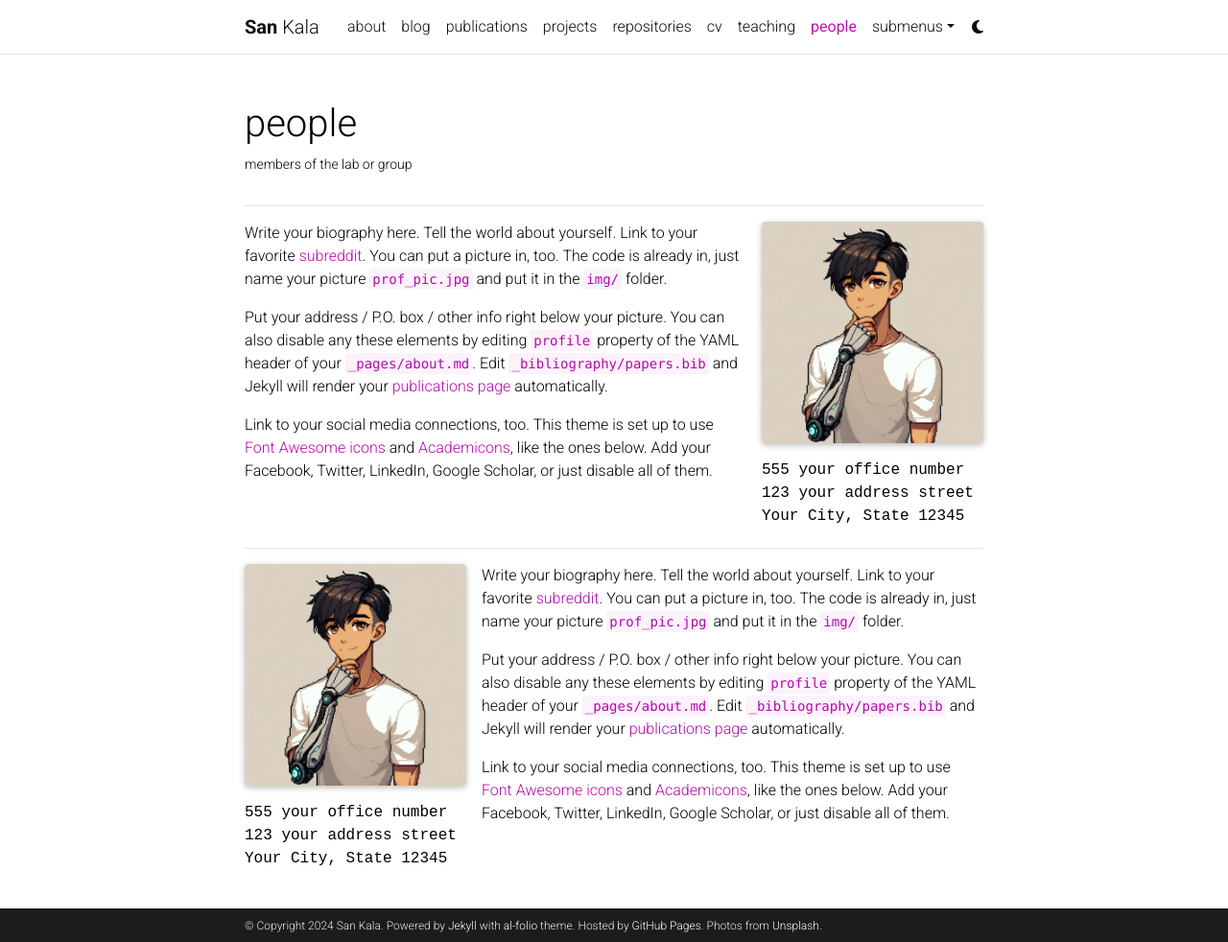
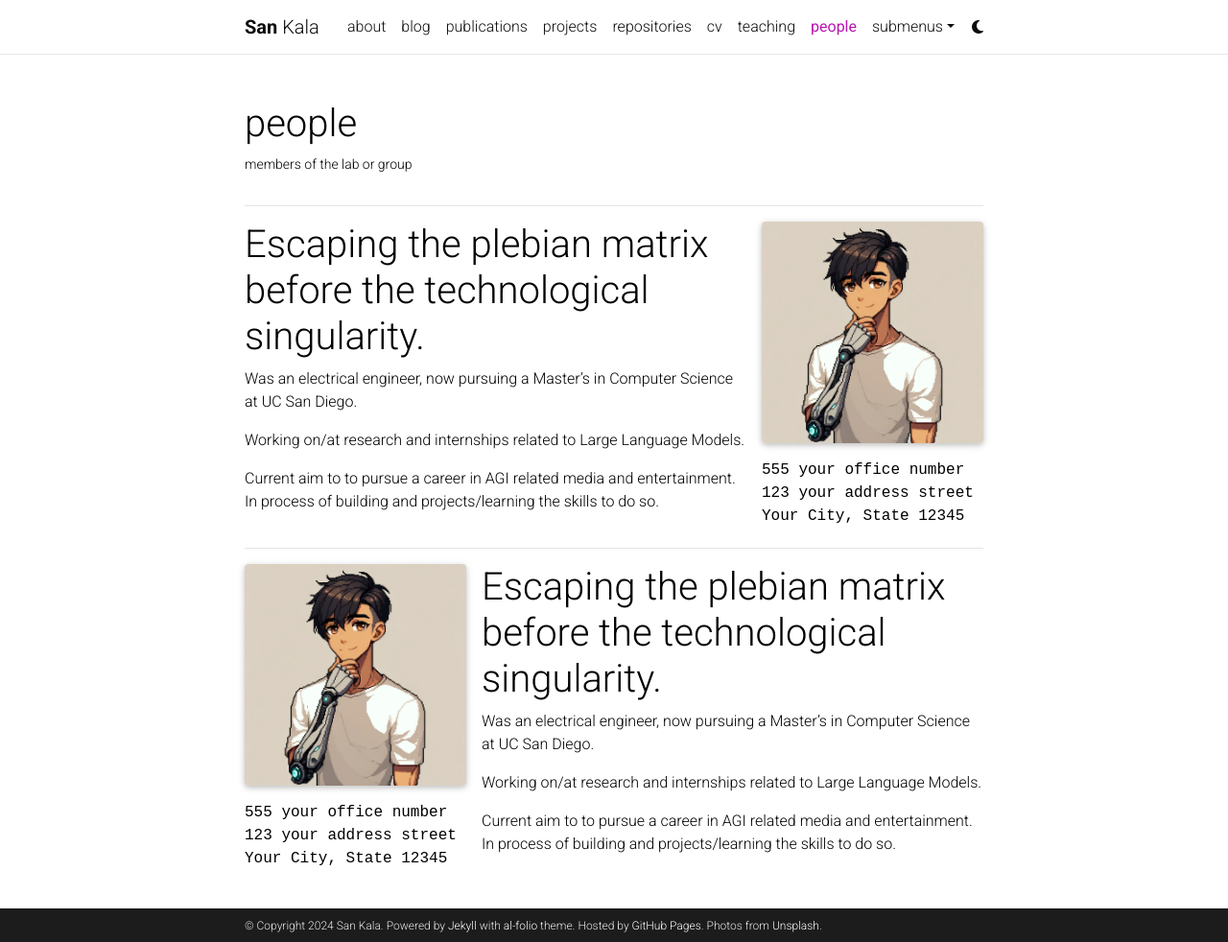
Before and after one commit to spsanps/spsanps.github.io, a Jekyll site: the page built from _pages/profiles.md, in a window 1280 px wide and 982 px high. Shown: the whole window at 96% size. Built offline with Jekyll 4.4.1, drawn with Linux system fonts in a browser that asks for light colours; full-size pictures stand in for the smaller copies a plugin makes; comment, search, counter and statistics services are not loaded; a style sheet for code colours, icons or effects is not loaded.

Commit message:
add desc

```diff
--- a/_pages/about_einstein.md
+++ b/_pages/about_einstein.md
@@ -1,5 +1,7 @@
-Write your biography here. Tell the world about yourself. Link to your favorite [subreddit](http://reddit.com). You can put a picture in, too. The code is already in, just name your picture `prof_pic.jpg` and put it in the `img/` folder.
+# Escaping the plebian matrix before the technological singularity.
 
-Put your address / P.O. box / other info right below your picture. You can also disable any these elements by editing `profile` property of the YAML header of your `_pages/about.md`. Edit `_bibliography/papers.bib` and Jekyll will render your [publications page](/al-folio/publications/) automatically.
+Was an electrical engineer, now pursuing a Master's in Computer Science at UC San Diego.
 
-Link to your social media connections, too. This theme is set up to use [Font Awesome icons](https://fontawesome.com/) and [Academicons](https://jpswalsh.github.io/academicons/), like the ones below. Add your Facebook, Twitter, LinkedIn, Google Scholar, or just disable all of them.
+Working on/at research and internships related to Large Language Models.
+
+Current aim to to pursue a career in AGI related media and entertainment. In process of building  and projects/learning the skills to do so.
```
Also changed, not shown: _pages/about.md (+1 -1 lines).
